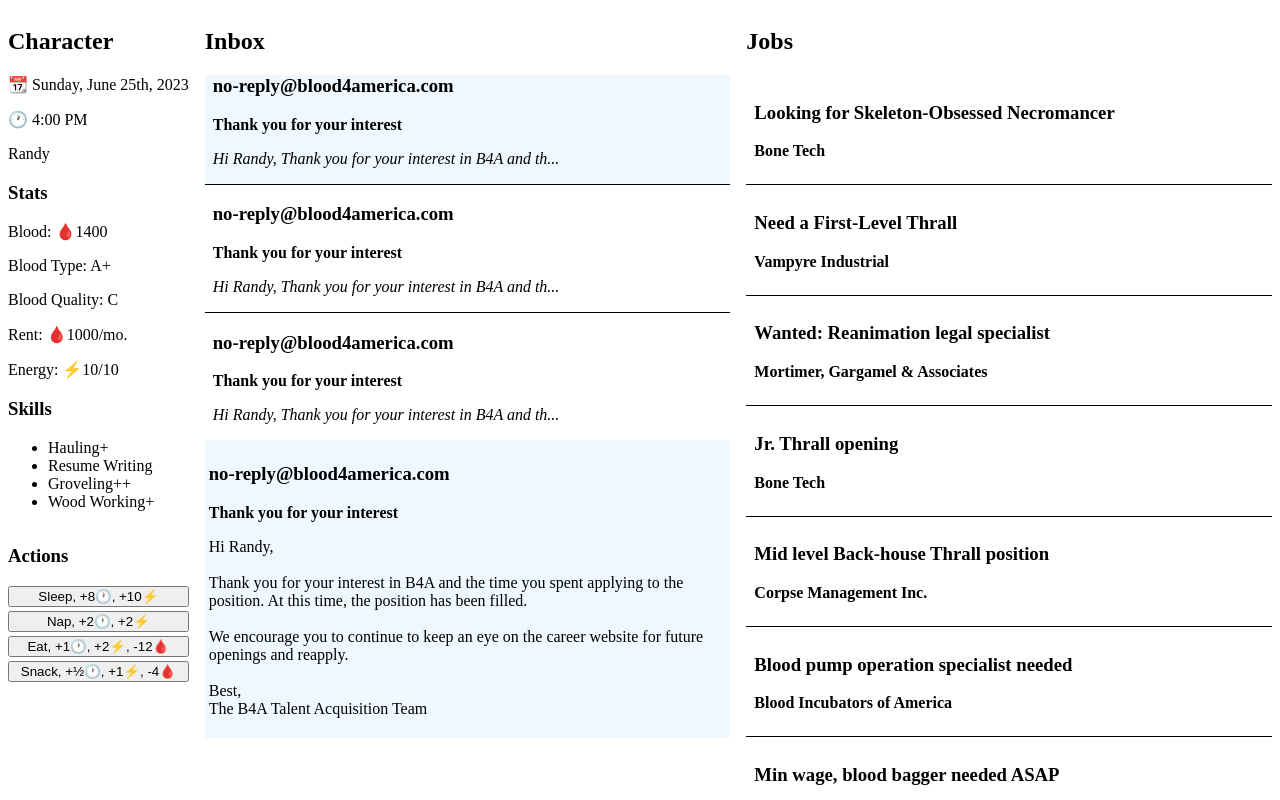
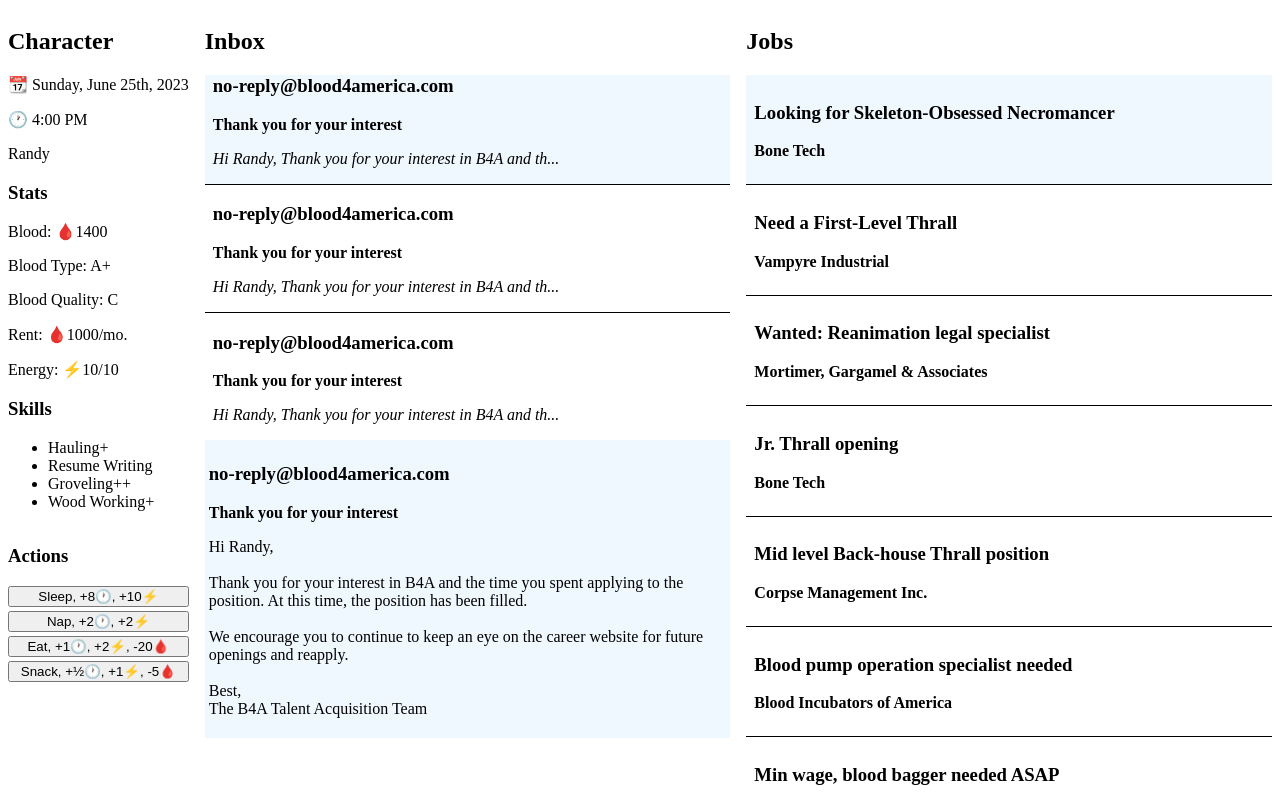
Before and after one commit to rmkubik/blood-bank, a React (Vite) app: page / in a window 1280 px wide. Shown: the top 800 px of the page. Built offline with nearby package versions, Linux system fonts and the light colour scheme.

Commit message:
Show selected job opening

```diff
--- a/src/components/character/Actions.js
+++ b/src/components/character/Actions.js
@@ -7,8 +7,8 @@ const Actions = () => {
       <h3>Actions</h3>
       <button>Sleep, +8🕐, +10⚡️</button>
       <button>Nap, +2🕐, +2⚡️</button>
-      <button>Eat, +1🕐, +2⚡️, -12🩸</button>
-      <button>Snack, +½🕐, +1⚡️, -4🩸</button>
+      <button>Eat, +1🕐, +2⚡️, -20🩸</button>
+      <button>Snack, +½🕐, +1⚡️, -5🩸</button>
     </div>
   );
 };
--- a/src/components/jobs/JobPreview.js
+++ b/src/components/jobs/JobPreview.js
@@ -1,8 +1,13 @@
 import React from "react";
+import * as classes from "./JobPreview.module.scss";
 
 const JobPreview = ({ opening, isSelected }) => {
   return (
-    <li>
+    <li
+      className={
+        classes.jobPreview + " " + (isSelected ? classes.selected : "")
+      }
+    >
       <h3>{opening.title}</h3>
       <p>
         <strong>{opening.company}</strong>
--- /dev/null
+++ b/src/components/jobs/JobPreview.module.scss
@@ -0,0 +1,8 @@
+.jobPreview {
+  padding-left: 0.5rem;
+  padding-right: 0.5rem;
+
+  &.selected {
+    background: aliceblue;
+  }
+}
```
